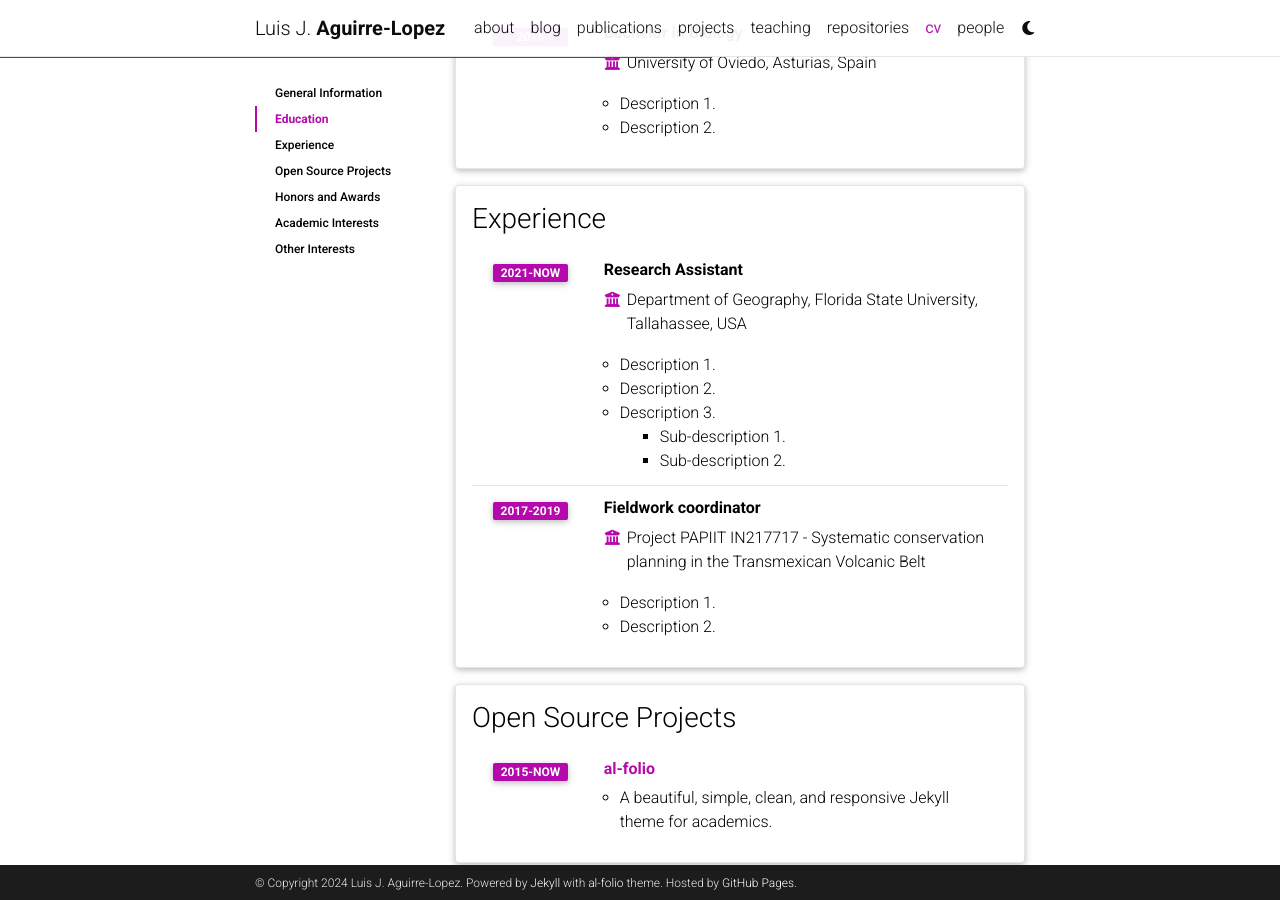
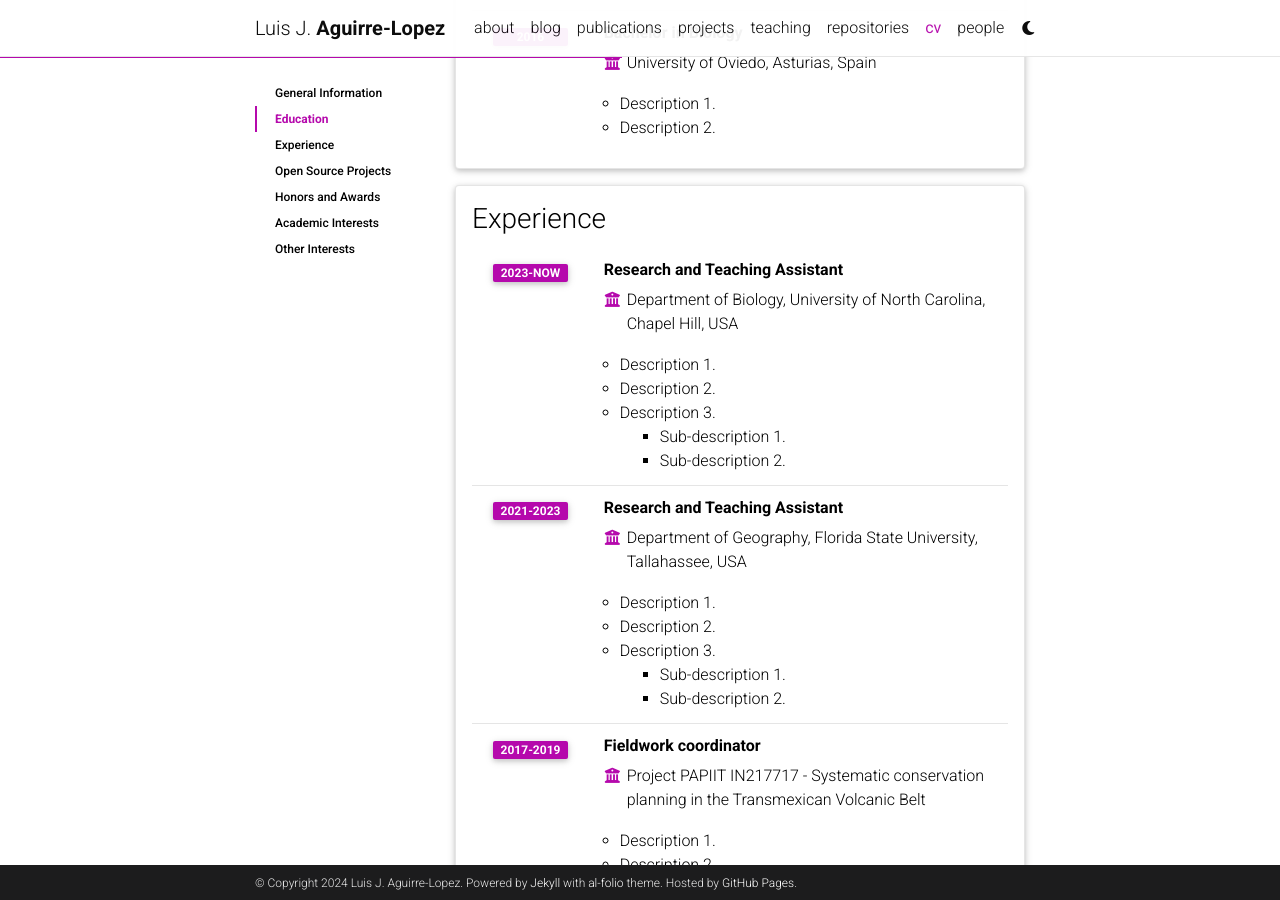
Before and after one commit to luisaguirrelopez/luisaguirrelopez.github.io, a Jekyll site: the page built from _pages/cv.md, in a window 1280 px wide and 900 px high, scrolled down 924 px. Built offline with Jekyll 4.4.1, drawn with Linux system fonts in a browser that asks for light colours; comment, search, counter and statistics services are not loaded; a style sheet for code colours, icons or effects is not loaded.

Commit message:
profiles in cv

```diff
--- a/_data/cv.yml
+++ b/_data/cv.yml
@@ -40,9 +40,19 @@
 - title: Experience
   type: time_table
   contents:
-    - title: Research Assistant
+    - title: Research and Teaching Assistant
+      institution: Department of Biology, University of North Carolina, Chapel Hill, USA
+      year: 2023-now
+      description:
+        - Description 1.
+        - Description 2.
+        - title: Description 3.
+          contents:
+            - Sub-description 1.
+            - Sub-description 2.
+    - title: Research and Teaching Assistant
       institution: Department of Geography, Florida State University, Tallahassee, USA
-      year: 2021-now
+      year: 2021-2023
       description:
         - Description 1.
         - Description 2.
--- a/_includes/resume/basics.html
+++ b/_includes/resume/basics.html
@@ -1,5 +1,5 @@
 <table class="table table-cv table-sm table-borderless table-responsive table-cv-map">
-  {% assign skip_basics = "image,profiles,location" | split:"," %}
+  {% assign skip_basics = "image,location" | split:"," %}
   {% for content in data[1] %}
     {% if (content[1] == "") or (skip_basics contains content[0]) %}
       {% continue %}
```
Also changed, not shown: assets/json/resume.json (+9 -7 lines).
